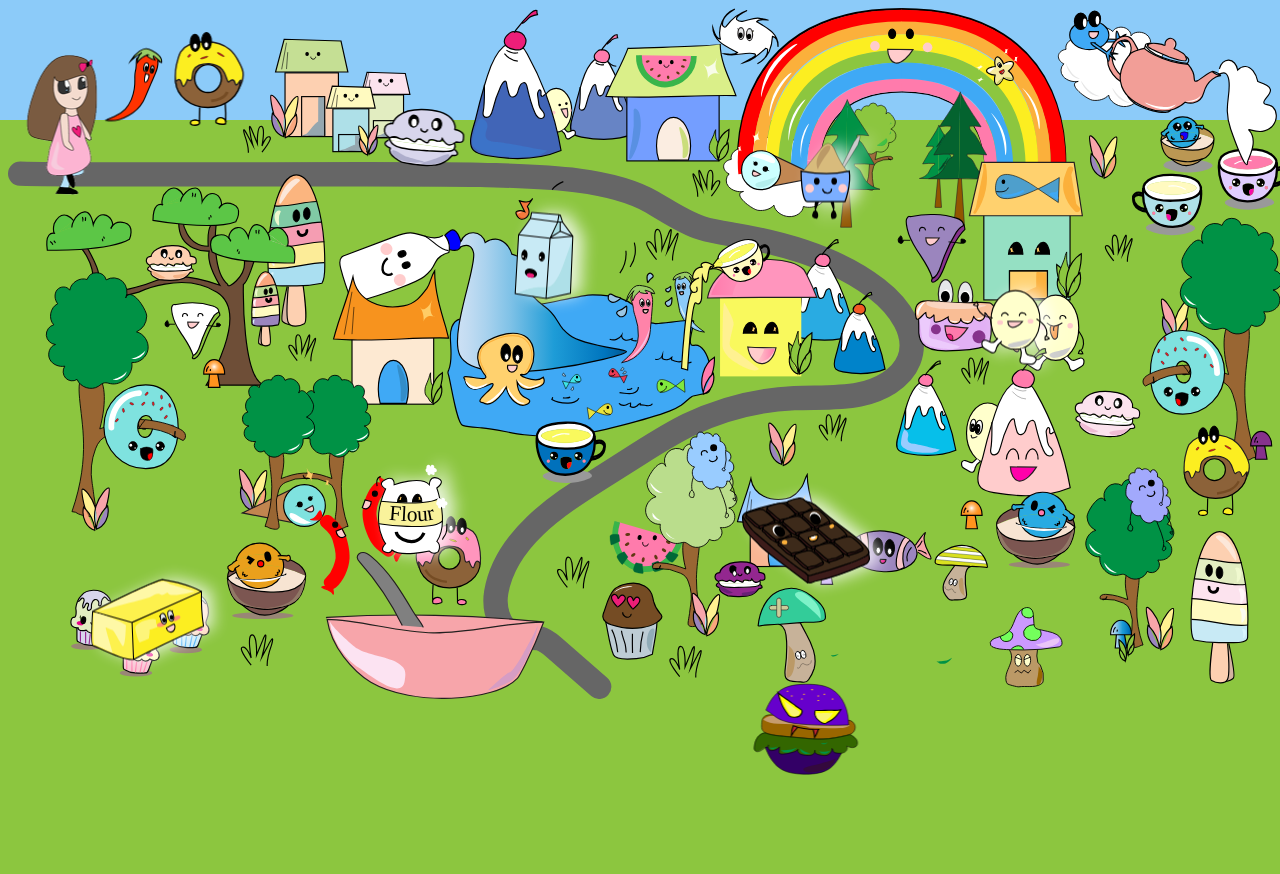
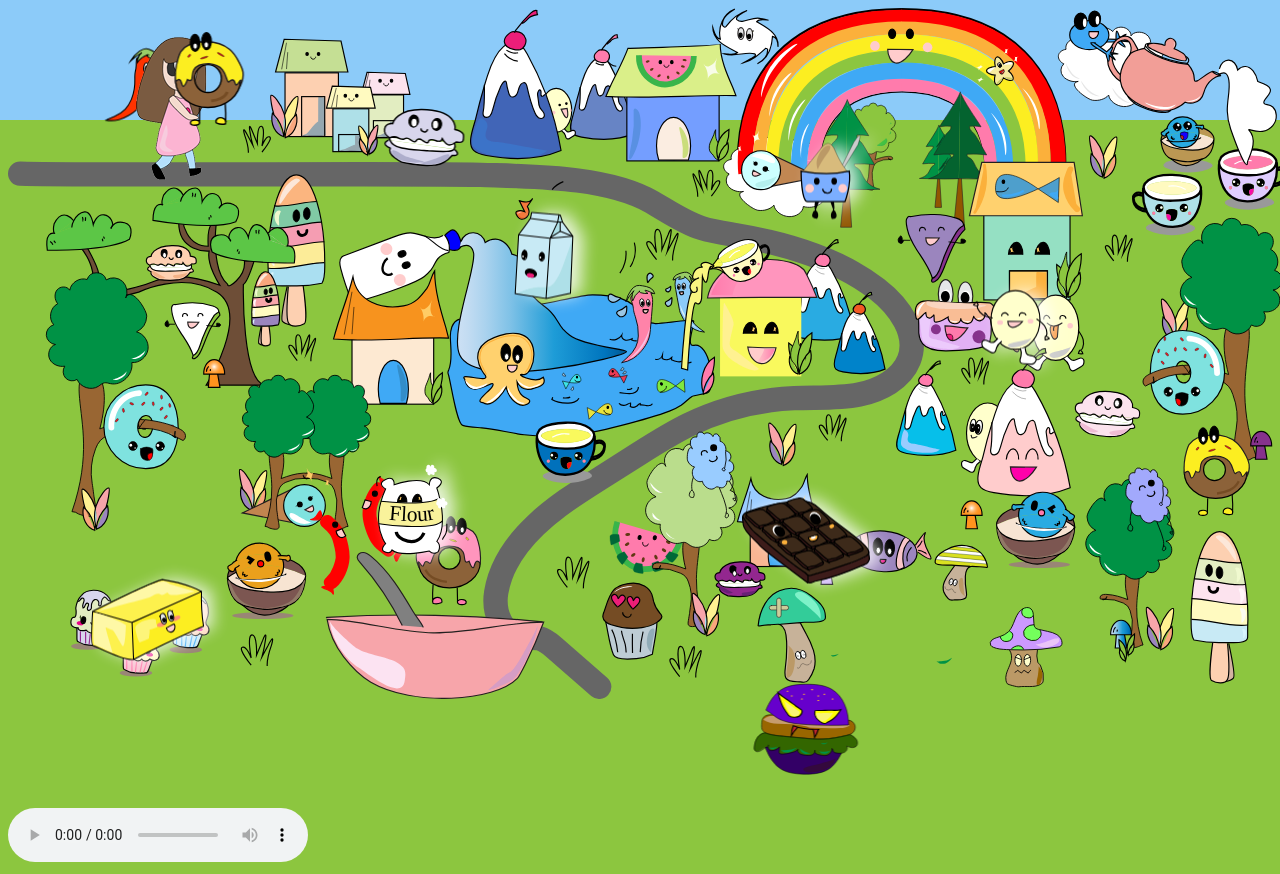
Before and after one commit to masa-stirn/misschiligame, a plain HTML site: page misschiliwalk.html in a window 1280 px wide. Both pictures are taken after a click on the picture 230 px from the left and 80 px from the top of the page. Before the commit the page ends 816 px from the top, so only its background shows below. Drawn offline with Linux system fonts and the light colour scheme.

Commit message:
girl walks to the doughnut on click, the error sound is played

```diff
--- a/css/style.css
+++ b/css/style.css
@@ -20,7 +20,16 @@ body{
             background-repeat: no-repeat;
             z-index: 100;
         }
-    .girl {
+        .girl {
+            width: 80px;
+            height: 150px;
+            position: absolute;
+            top: 5%;
+            left:2%;
+            background-image: url(../images/misschili.svg);
+            background-position: 0px 0px;
+        }
+        /*.girl {
             width: 80px;
             height: 150px;
             position: absolute;
@@ -28,7 +37,17 @@ body{
             left:2%;
             background-image: url(../images/MissChiliwalk_779x150.png);
             background-position: 2px 0px;
-            animation: walk 1.5s infinite steps(9);
+        }*/
+        .pickDoughnut {
+        animation: walk 1.5s steps(9) forwards;
+            background-image: url(../images/MissChiliwalk_779x150.png);
+            background-position: 2px 0px;
+        }
+         @keyframes walk {
+            100% {
+                background-position: -779px 0px;
+                transform: translateX(110px) translateY(-10px);
+            }
         }
 
         .doughnut {
@@ -37,6 +56,8 @@ body{
             top: 3%;
             left:8%;
         }
+
+
         .flour {
             width: 15%;
             position: absolute;
@@ -92,6 +113,7 @@ body{
             top: 5%;
             left: 3%;
             animation: float 5s 2s infinite;
+            z-index: -1;
         }
 
         @keyframes float {
@@ -107,13 +129,6 @@ body{
             position: absolute;
             top: 85%;
             left: 56%;
-        }
-
-
-        @keyframes walk {
-            100% {
-                background-position: -779px 0px;
-            }
         }
 
         .shakeCSS2 {
--- a/js/script.js
+++ b/js/script.js
@@ -8,18 +8,26 @@
  let butter = document.querySelector(".butter");
  let egg = document.querySelector(".egg");
  let burger = document.querySelector(".burger");
+let chili = document.querySelector(".chili");
+let wrongAudio = document.getElementById("wrong");
 
-        function pageLoad(){
+ function pageLoad() {
      console.log("function: pageLoad")
      let bgsound = document.querySelector("#bgsound");
      //bgsound.play();
  }
  doughnut.addEventListener("click", pickDoughnut)
 
-function pickDoughnut(){
+ function pickDoughnut() {
      console.log("pickDoughnut");
-    girl.classList.toggle("shakeCSS");
-    button[0].classList.toggle("yellow");
-    if(char.classList.contains("shakeCSS")){
-
-    }}
+     girl.classList.add("pickDoughnut");
+     //if (girl.classList.contains("pickDoughnut")) {
+    //let wrongAudio = document.getElementById("wrong");
+    //wrongAudio.play();
+    // }
+     setTimeout(pickDoughnutDone, 2000);
+ }
+function pickDoughnutDone() {
+    wrongAudio.play();
+    chili.classList("burn");
+}
--- a/misschiliwalk.html
+++ b/misschiliwalk.html
@@ -21,6 +21,10 @@
     <img class="egg shakeCSS2" src="images/egg.svg" alt="egg">
     <img class="burger shakeCSS1" src="images/burger.svg" alt="burger">
     <img class="chili" src="images/chili.svg" alt="chili">
+    <audio id="wrong" controls>
+    <source src="audio/error.wav" type="audio/mpeg">
+        Your browser does not support the audio tag.
+    </audio>
 
 
     <script src="js/script.js"></script>
```
Also changed, not shown: images/misschili.svg (added), 1 other file. Lines whose indentation alone changed are shown as unchanged.
